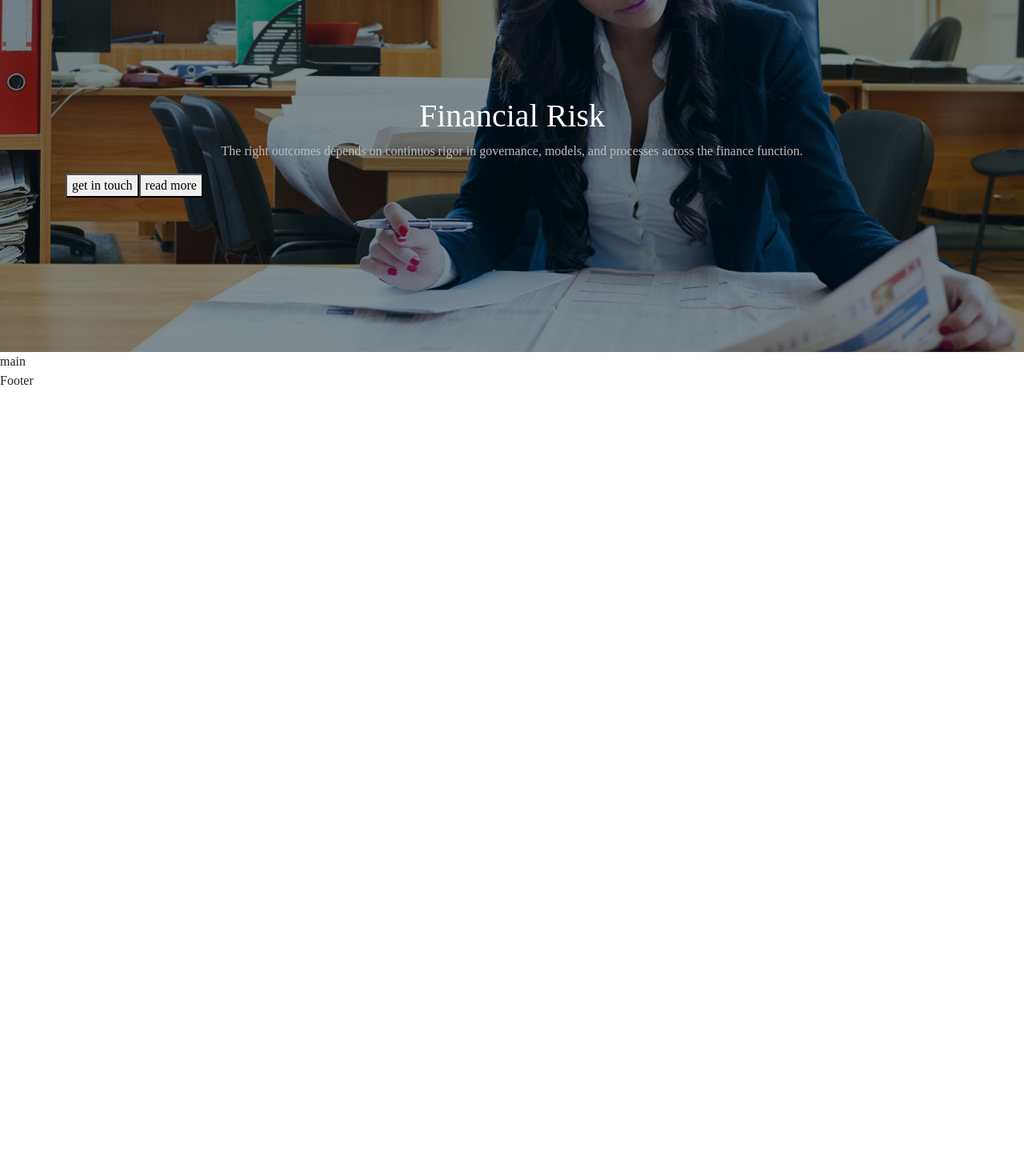
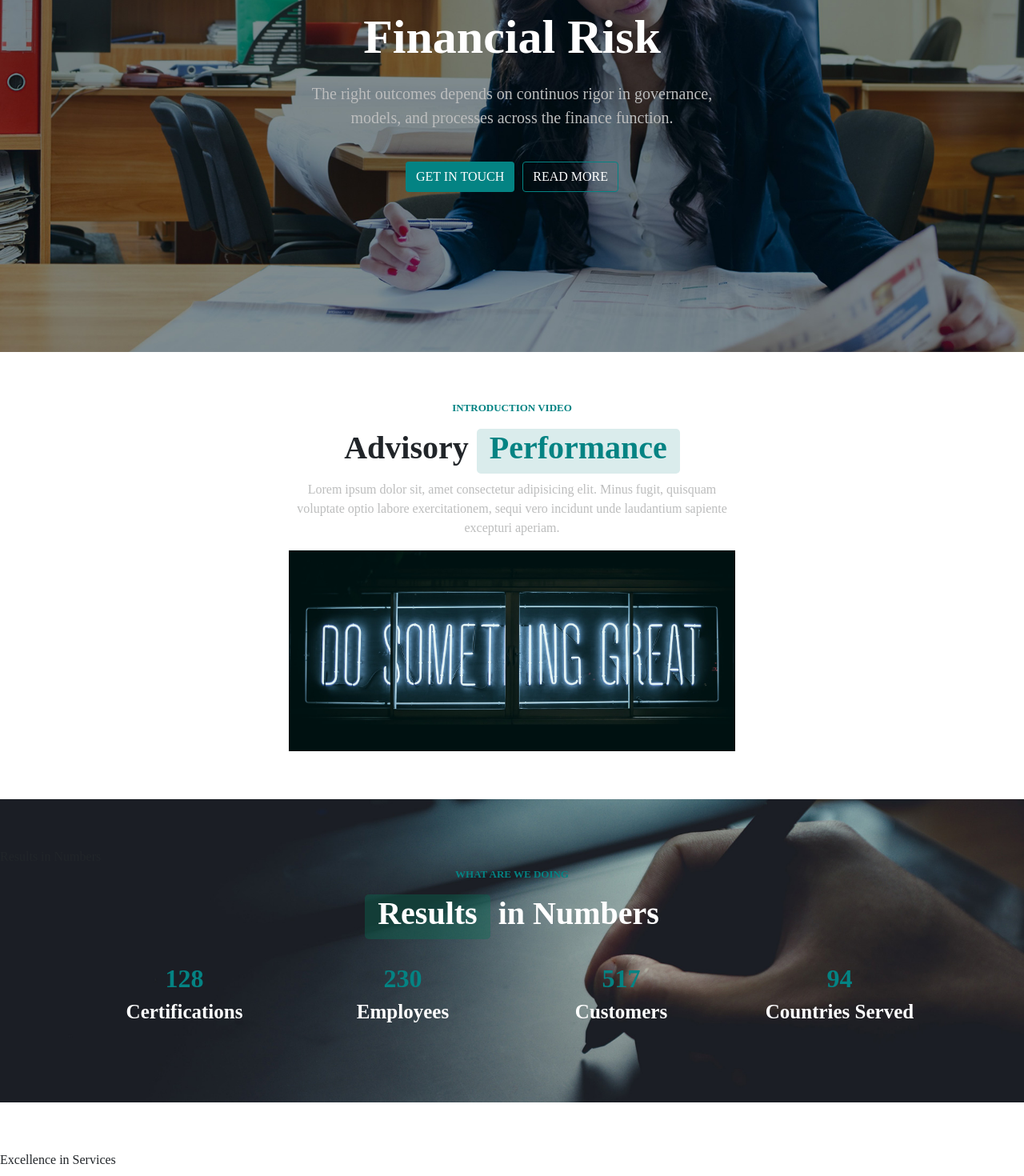
Before and after one commit to GiuliaSossai/proj-html-vuejs, a Vue app: page / in a window 1280 px wide. Shown: the part 200-1670 px from the top of the page at 80% size. Before the commit the page ends 800 px from the top, so only its background shows below. Built offline with nearby package versions, Linux system fonts and the light colour scheme; a small style sheet from the web is missing.

Commit message:
prima e seconda sezione

```diff
--- a/package.json
+++ b/package.json
@@ -9,6 +9,7 @@
   },
   "dependencies": {
     "@fontsource/didact-gothic": "^4.5.0",
+    "@fontsource/league-spartan": "^4.5.0",
     "@fortawesome/fontawesome-free": "^5.15.4",
     "bootstrap": "^5.1.3",
     "core-js": "^3.6.5",
--- a/src/assets/style/generals.scss
+++ b/src/assets/style/generals.scss
@@ -1,6 +1,8 @@
 @import '~bootstrap/scss/bootstrap.scss';
-@import '~@fontsource/didact-gothic/index.css';
-//@import '~@fontsource/didact-gothic/700.css';
+@import '~@fontsource/league-spartan/index.css';
+@import '~@fontsource/league-spartan/800.css';
+@import '~@fontsource/league-spartan/700.css';
+
 
 body {
    font-family: $main-font;
@@ -24,3 +26,44 @@ a {
 img {
    width: 100%;
 }
+
+button {
+   text-transform: uppercase;
+   padding: 3px 20px;
+}
+
+section {
+   padding: 60px 0;
+}
+
+h1, h2{
+   font-weight: 800;
+}
+
+h2 {
+   font-size: 40px;
+}
+
+h4, h5 {
+   font-weight: 700;
+}
+
+.subs {
+   text-transform: uppercase;
+   font-size: 13px;
+   font-weight: 700;
+}
+
+.special-title{
+   display: inline-block;
+   color: $main-btn;
+   background-color: $ultra-light;
+   border-radius: 5px;
+}
+
+.special-dark-title{
+   display: inline-block;
+   color: $main;
+   background-color: rgba(8, 109, 84, 0.4);
+   border-radius: 5px;
+}
--- a/src/assets/style/mixins.scss
+++ b/src/assets/style/mixins.scss
@@ -2,3 +2,8 @@
    background-position: center;
    background-size: cover;
 }
+
+@mixin gs-wrap(){
+   width: 50%;
+   margin: 0 auto;
+}
--- a/src/assets/style/vars.scss
+++ b/src/assets/style/vars.scss
@@ -1,9 +1,10 @@
-$main-font: 'Didact Gothic';
+$main-font: "League Spartan";
 
 // bg colors
 $blue-bg: #568597;
 $mid-bg: #1D2528;
 $light-bg: #E7EEE9;
+$ultra-light: #DAECEC;
 
 // font colors
 $subtitle: #BCBDBD;
@@ -11,3 +12,4 @@ $main: #fff;
 
 // btn colors
 $main-btn: #048383;
+$lighter-green: #60A9AD;
--- a/src/components/Header.vue
+++ b/src/components/Header.vue
@@ -22,9 +22,11 @@
          </div>
       </div>
 
+
+
       <div class="jumbotron">
          <div class="container">
-            <div class="d-flex justify-content-between align-items-center pt-3">
+            <div class="d-flex justify-content-between align-items-center pt-3 jumbo-top">
                <div class="logo">
                   <a href="#"><img src="../assets/img/nexgen-logo.svg" alt="nexgen-logo"></a>
                </div>
@@ -44,11 +46,15 @@
                </ul>
             </div>
 
+            <div class="jumbo-bottom">
                <h1 class="text-center">Financial Risk</h1>
                <p class="text-center">The right outcomes depends on continuos rigor in governance, models, and processes across the finance function.</p>
+               <div class="text-center pt-4">
+                  <button class="btn gs-solid-btn">get in touch</button>
+                  <button class="btn gs-btn">read more</button>
+               </div>
+            </div>
 
-            <button>get in touch</button>
-            <button>read more</button>
          </div>
 
       </div>
@@ -98,6 +104,8 @@ header {
       height: 600px;
       background-image: url('../assets/img/bg-2.jpg');
       @include bg-position;
+      .jumbo-top {
+         margin-bottom: 10%;
          .logo {
          width: 120px;
          }
@@ -105,7 +113,7 @@ header {
          .menu {
             text-transform: uppercase;
             a {
-            margin: 0 20px;
+               padding: 0 20px;
                color: lighten($subtitle, 20%);
                &:hover {
                color: $subtitle;
@@ -115,10 +123,30 @@ header {
                background-color: $main-btn;
             }
          }
+      }
 
+      .jumbo-bottom{
+         @include gs-wrap;
          h1 {
-         margin-top: 20%;
+            font-size: 60px;
+            margin-bottom: 20px;
             color: $main;
+         }
+         p{
+            font-size: 20px;
+         }
+         .gs-solid-btn{
+            color: $main;
+            background-color: $main-btn;
+            margin-right: 10px;
+         }
+         .gs-btn {
+            color: $main;
+            border: 1px solid $main-btn;
+            &:hover {
+               background-color: $main-btn;
+            }
+         }
       }
    }
 }
--- a/src/components/Main.vue
+++ b/src/components/Main.vue
@@ -1,6 +1,66 @@
 <template>
   <main>
-     main
+     <!-- 01 video -->
+     <section class="container">
+         <div class="contents text-center">
+            <p class="subs">introduction video</p>
+            <h2>Advisory <span class="special-title px-3 pb-2">Performance</span></h2>
+            <p class="text">Lorem ipsum dolor sit, amet consectetur adipisicing elit. Minus fugit, quisquam voluptate optio labore exercitationem, sequi vero incidunt unde laudantium sapiente excepturi aperiam.</p>
+
+            <div class="cover">
+               <img src="../assets/img/video-1.jpg" alt="video">
+
+               <div class="layover">
+                  <i class="fas fa-play"></i>
+                  <i class="fas fa-play"></i>
+               </div>
+            </div>
+
+         </div>
+      </section>
+
+     <!-- 02 numbers -->
+     <section class="results-bg">
+        Results in Numbers
+        <div class="contents text-center">
+            <p class="subs">what are we doing</p>
+            <h2><span class="special-dark-title px-3 pb-2">Results</span> in Numbers</h2>
+         </div>
+
+         <div class="container row text-center">
+            <div class="col">
+               <h4>128</h4>
+               <h5>Certifications</h5>
+            </div>
+            <div class="col">
+               <h4>230</h4>
+               <h5>Employees</h5>
+            </div>
+            <div class="col">
+               <h4>517</h4>
+               <h5>Customers</h5>
+            </div>
+            <div class="col">
+               <h4>94</h4>
+               <h5>Countries Served</h5>
+            </div>
+         </div>
+      </section>
+
+     <!-- 03 services -->
+     <section>Excellence in Services</section>
+
+     <!-- 04 team -->
+     <section>Team of Expert</section>
+
+     <!-- 05 news -->
+     <section>Latest News</section>
+
+     <!-- 06 form1 -->
+     <section>Know First</section>
+
+     <!-- 07 form2 -->
+     <section>Get in Touch</section>
   </main>
 </template>
 
@@ -23,4 +83,81 @@ export default {
 @import '../assets/style/generals.scss';
 @import '../assets/style/mixins.scss';
 
+.contents {
+   @include gs-wrap;
+   .subs {
+      color: $main-btn;
+   }
+
+
+   .text{
+      color: $subtitle;
+   }
+
+   .cover {
+   position: relative;
+   width: 100%;
+   }
+
+   .cover img {
+   width: 100%;
+   display: block;
+   }
+
+   .layover {
+   position: absolute;
+   top: 0;
+   display: none;
+   width: 100%;
+   height: 100%;
+   background-color: rgba(8, 109, 84, 0.2);
+   text-align: center;
+   }
+
+   .fa-play {
+   color: $main;
+   font-size: 50px;
+   position: absolute;
+   top: 50%;
+   left: 50%;
+   transform: translate(-50%, -50%);
+   &:hover {
+      cursor: pointer;
+      }
+   }
+   .fa-play:last-child{
+      color: $main-btn;
+      opacity: 30%;
+      font-size: 50px;
+      position: absolute;
+      top: 48%;
+      left: 50%;
+      transform: translate(-50%, -50%);
+   }
+
+   .cover:hover .layover {
+   display: block;
+   }
+}
+
+// seconda sezione
+.results-bg {
+   background-image: url('../assets/img/bg-1.jpg');
+   @include bg-position;
+   h2, h5{
+      color: $main;
+   }
+   .row {
+      margin: 30px auto;
+      h4 {
+         color: $main-btn;
+         font-size: 32px;
+      }
+      h5 {
+         font-size: 25px;
+      }
+   }
+
+}
+
 </style>
```
Also changed, not shown: 1 other file (tests, documents, lock files or other folders). Lines whose indentation alone changed are shown as unchanged.
